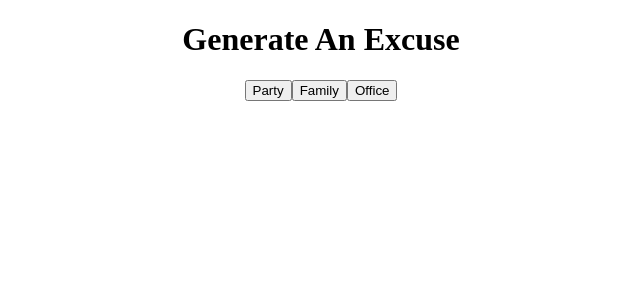
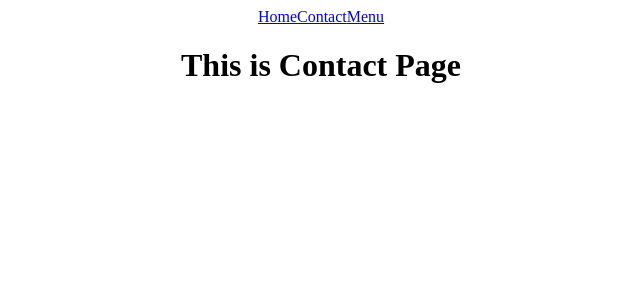
Before and after one commit to KrunalDC/React, a React (Create React App) app in the folder newapp/: page /contact in a window 1280 px wide. Shown: the top 300 px of the page, without its empty margins (319-959 px from the left). Built offline with nearby package versions, Linux system fonts and the light colour scheme.

Commit message:
created a basic routing using react routing dom

```diff
--- a/newapp/package.json
+++ b/newapp/package.json
@@ -9,6 +9,7 @@
     "@testing-library/user-event": "^13.5.0",
     "react": "^19.1.0",
     "react-dom": "^19.1.0",
+    "react-router-dom": "^7.6.1",
     "react-scripts": "5.0.1",
     "web-vitals": "^2.1.4"
   },
--- a/newapp/src/App.js
+++ b/newapp/src/App.js
@@ -1,26 +1,22 @@
-import { useState } from "react";
 import "./App.css";
-import Axios from "axios";
+import { BrowserRouter as Router, Routes, Route } from "react-router-dom";
+import { Home } from "./Pages/Home";
+import { Menu } from "./Pages/Menu";
+import { Contact } from "./Pages/Contact";
+import { Navbar } from "./Pages/Navbar";
 
 function App() {
-  const [displayData, setDisplayData] = useState("");
-  const callApi = (url) => {
-    Axios.get(`https://excuser-three.vercel.app/v1/excuse/${url}/`).then(
-      (res) => {
-        setDisplayData(res.data[0].excuse);
-      }
-    );
-  };
-
   return (
     <div className="App">
-      <div>
-        <h1>Generate An Excuse</h1>
-        <button onClick={() => callApi("party")}>Party</button>
-        <button onClick={() => callApi("family")}>Family</button>
-        <button onClick={() => callApi("office")}>Office</button>
-        <p>{displayData}</p>
-      </div>
+      <Router>
+        <Navbar></Navbar>
+        <Routes>
+          <Route path="/" element={<Home></Home>}></Route>
+          <Route path="/menu" element={<Menu></Menu>}></Route>
+          <Route path="/contact" element={<Contact></Contact>}></Route>
+          <Route path="*" element={<Contact></Contact>}></Route>
+        </Routes>
+      </Router>
     </div>
   );
 }
--- /dev/null
+++ b/newapp/src/Pages/Contact.js
@@ -0,0 +1,3 @@
+export const Contact = () => {
+  return <h1>This is Contact Page</h1>;
+};
--- /dev/null
+++ b/newapp/src/Pages/Home.js
@@ -0,0 +1,3 @@
+export const Home = () => {
+  return <h1>This is Home Page</h1>;
+};
--- /dev/null
+++ b/newapp/src/Pages/Menu.js
@@ -0,0 +1,3 @@
+export const Menu = () => {
+  return <h1>This is Menu Page</h1>;
+};
--- /dev/null
+++ b/newapp/src/Pages/Navbar.js
@@ -0,0 +1,10 @@
+import { Link } from "react-router-dom";
+export const Navbar = () => {
+  return (
+    <div>
+      <Link to="">Home</Link>
+      <Link to="/contact">Contact</Link>
+      <Link to="/menu">Menu</Link>
+    </div>
+  );
+};
```
Also changed, not shown: 1 other file (tests, documents, lock files or other folders).
